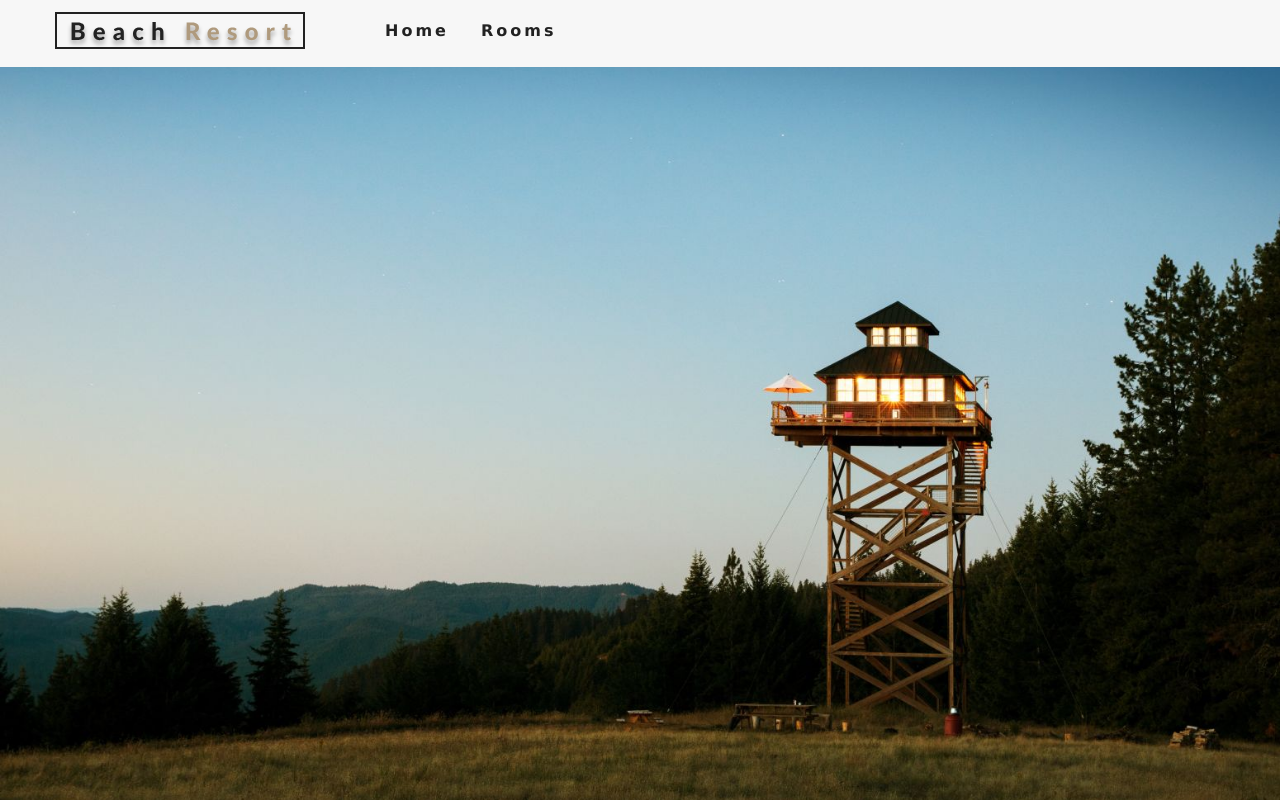
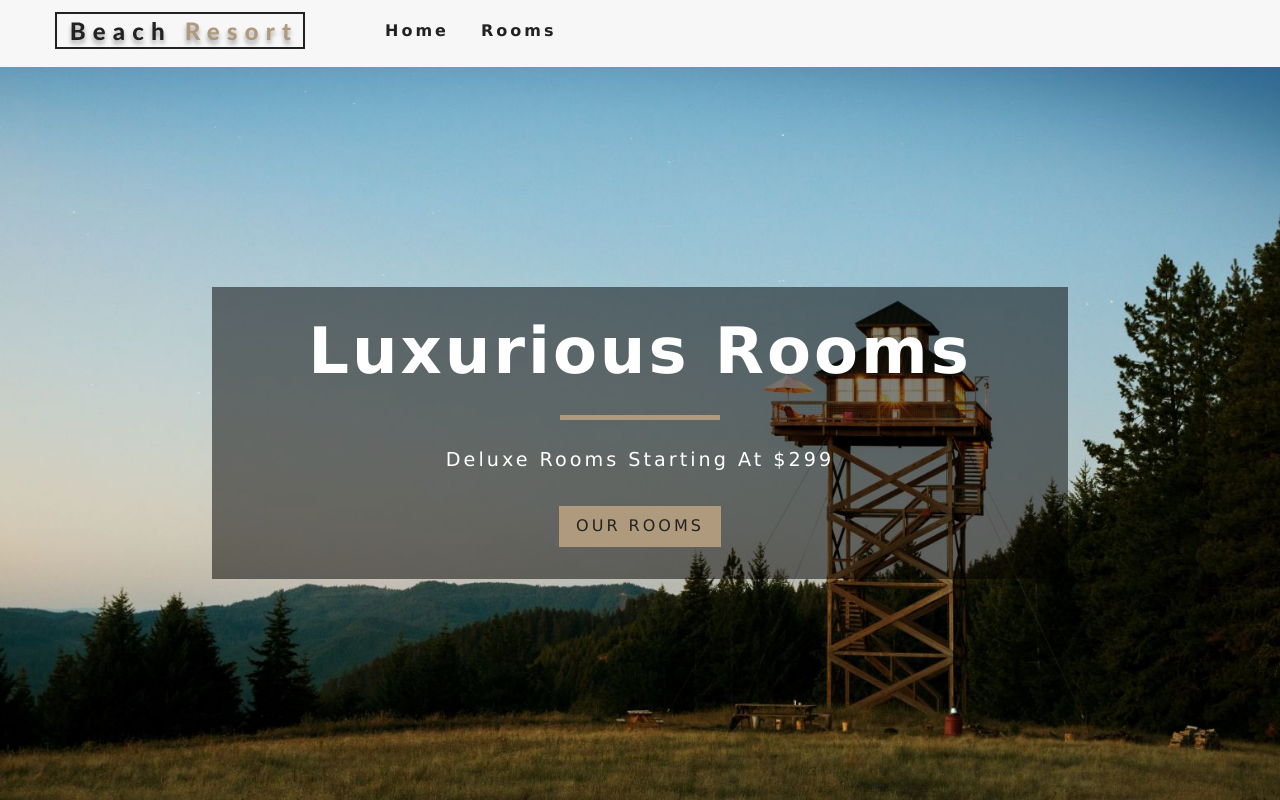
Before and after one commit to NhanNguyen001/beach-resort, a React (Create React App) app: page / in a window 1280 px wide. Built offline with nearby package versions, Linux system fonts and the light colour scheme.

Commit message:
complete adding banner component

```diff
--- /dev/null
+++ b/src/components/banner.js
@@ -0,0 +1,12 @@
+import React from 'react';
+
+export default function banner({ children, title, subtitle }) {
+  return (
+    <div className='banner'>
+      <h1>{title}</h1>
+      <div></div>
+      <p>{subtitle}</p>
+      {children}
+    </div>
+  );
+}
--- a/src/pages/error.jsx
+++ b/src/pages/error.jsx
@@ -1,9 +1,19 @@
 import React from 'react';
+import { Link } from 'react-router-dom';
 
 import Hero from '../components/hero';
+import Banner from '../components/banner';
 
 const error = () => {
-  return <Hero />;
+  return (
+    <Hero>
+      <Banner title='404' subtitle='page not found'>
+        <Link to='/' className='btn-primary'>
+          return home
+        </Link>
+      </Banner>
+    </Hero>
+  );
 };
 
 export default error;
--- a/src/pages/home.jsx
+++ b/src/pages/home.jsx
@@ -1,9 +1,19 @@
 import React from 'react';
+import { Link } from 'react-router-dom';
 
 import Hero from '../components/hero';
+import Banner from '../components/banner';
 
 const home = () => {
-  return <Hero />;
+  return (
+    <Hero>
+      <Banner title='luxurious rooms' subtitle='deluxe rooms starting at $299'>
+        <Link to='/rooms' className='btn-primary'>
+          our rooms
+        </Link>
+      </Banner>
+    </Hero>
+  );
 };
 
 export default home;
--- a/src/pages/rooms.jsx
+++ b/src/pages/rooms.jsx
@@ -1,9 +1,19 @@
 import React from 'react';
+import { Link } from 'react-router-dom';
 
 import Hero from '../components/hero';
+import Banner from '../components/banner';
 
 const rooms = () => {
-  return <Hero hero='roomsHero' />;
+  return (
+    <Hero hero='roomsHero'>
+      <Banner title='our rooms'>
+        <Link to='/' className='btn-primary'>
+          return Home
+        </Link>
+      </Banner>
+    </Hero>
+  );
 };
 
 export default rooms;
```
